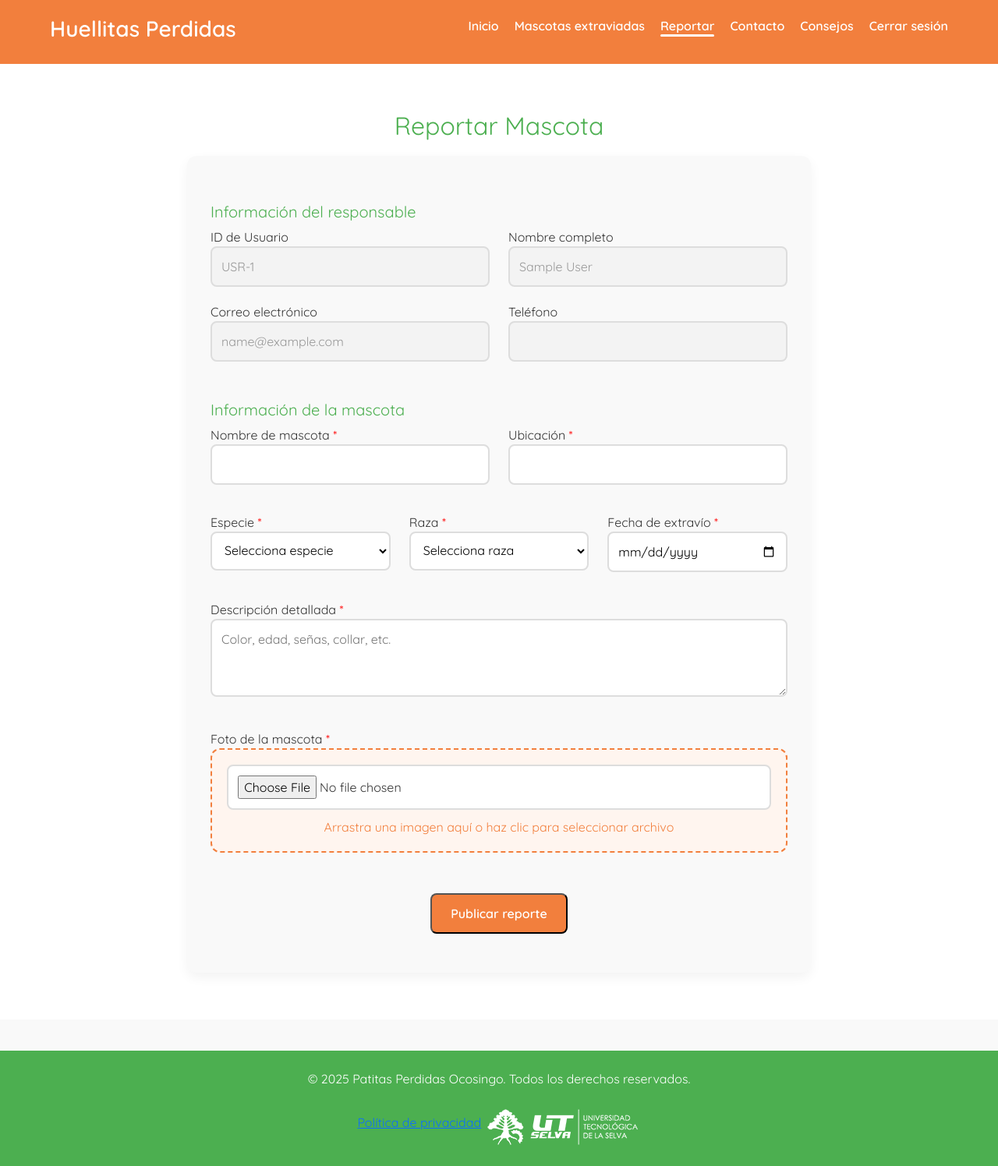
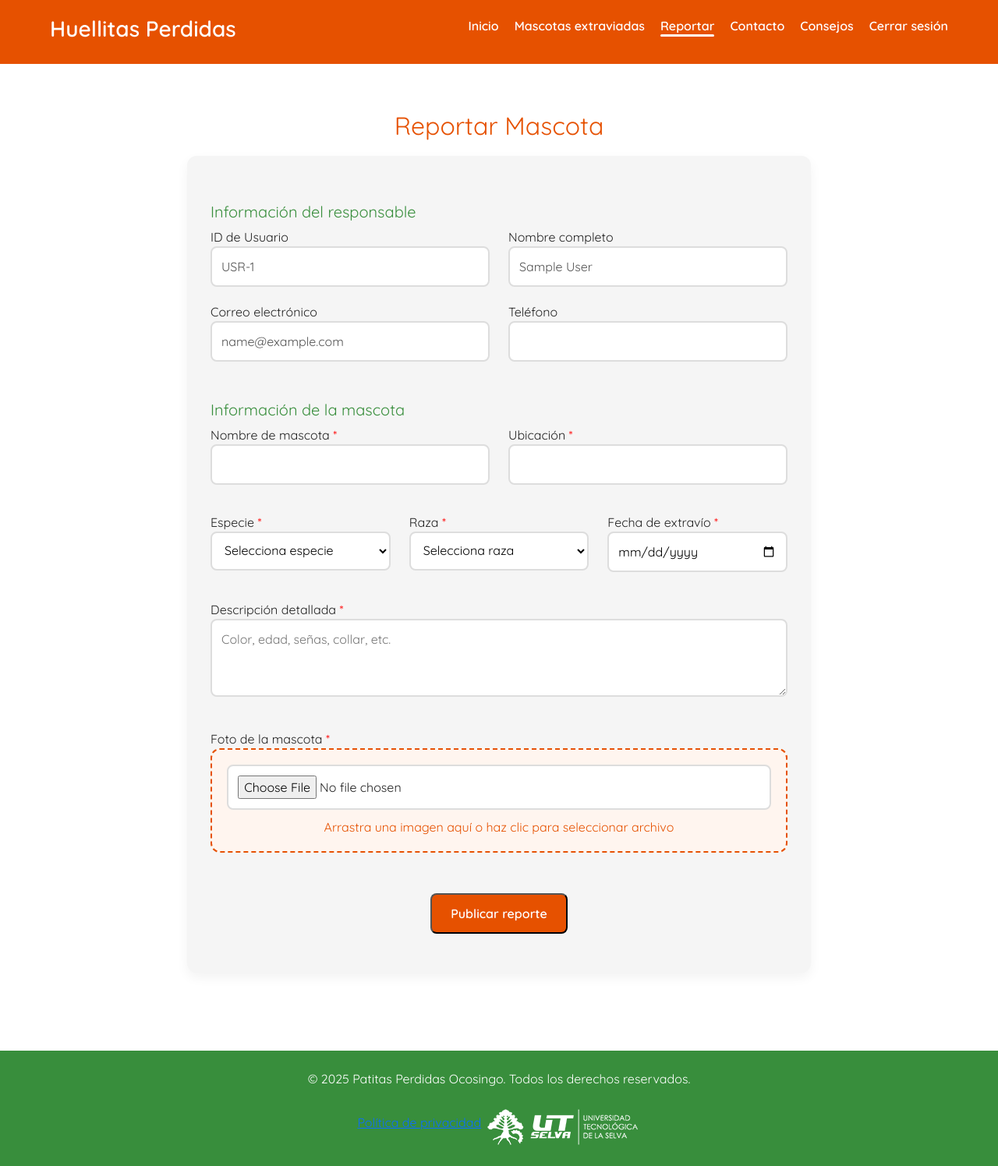
Before and after one commit to VoidedRumble66/HuellitasPerdidasOcosingo, a PHP site: page /publicar.php in a window 1280 px wide. Shown: the whole page at 78% size. Run offline with PHP 8.4, Linux system fonts and the light colour scheme; the visitor is signed in with stand-in values (Sample User, id 1); data that the repository does not hold is empty.

Commit message:
actualizo el proyecto con los colores editados

```diff
--- a/css/estilo.css
+++ b/css/estilo.css
@@ -1,12 +1,30 @@
+:root {
+  --naranja-principal: #E65100;     /* Naranja oscuro accesible */
+  --naranja-acento:    #FFB74D;     /* Naranja pastel/acento */
+  --naranja-hover:     #a14200;     /* Naranja oscuro hover */
+  --verde-principal:   #388E3C;     /* Verde accesible */
+  --verde-hover:       #236023;
+  --fondo-claro:       #FFFFFF;     /* Blanco puro */
+  --fondo-tarjeta:     #F5F5F5;     /* Gris claro para tarjetas/formularios */
+  --gris-oscuro:       #222222;     /* Texto principal */
+  --gris-claro:        #333;
+  --gris-medio:        #444;
+  --gris-input:        #ccc;
+  --gris-input2:       #ddd;
+  --gris-placeholder:  #eee;
+  --gris-disabled:     #f3f3f3;
+  --gris-disabled-text:#999;
+}
+
 /* ============================
    FUENTE Y FONDO GENERAL
 =============================== */
 body {
   font-family: 'Quicksand', sans-serif;
-  background-color: #F9F9F9; /* Blanco humo */
+  background-color: var(--fondo-claro); /* Blanco puro */
   margin: 0;
   padding: 0;
-  color: #333333; /* Texto gris oscuro */
+  color: var(--gris-oscuro); /* Gris muy oscuro, máximo contraste */
 }
 
 /* ============================
@@ -22,9 +40,9 @@ body {
    ENCABEZADO Y NAVEGACIÓN
 =============================== */
 .encabezado {
-  background-color: #F27F3D; /* Naranja coral */
+  background-color: var(--naranja-principal);
   padding: 20px 0;
-  color: white;
+  color: #FFF;
 }
 
 .logo {
@@ -177,7 +193,7 @@ body {
 
 .titulo-seccion {
   font-size: 32px;
-  color: #4CAF50; /* Verde selva */
+  color: var(--naranja-principal);
   margin-bottom: 20px;
 }
 
@@ -209,22 +225,35 @@ body {
 }
 
 .boton {
-  background-color: #F27F3D;
-  color: white;
+  background-color: var(--naranja-principal);
+  color: #FFF;
 }
 
 .boton:hover {
-  background-color: #d4662f;
+  background-color: var(--naranja-hover);
 }
 
 .boton-contorno {
-  border: 2px solid #F27F3D;
-  color: #F27F3D;
+  border: 2px solid var(--naranja-principal);
+  color: var(--naranja-principal);
+  background: #FFF;
 }
 
 .boton-contorno:hover {
-  background-color: #F27F3D;
-  color: white;
+  background-color: var(--naranja-principal);
+  color: #FFF;
+}
+
+/* ============================
+   BOTÓN SECUNDARIO (VERDE)
+=============================== */
+.boton-secundario {
+  background-color: var(--verde-principal);
+  color: #FFF;
+}
+
+.boton-secundario:hover {
+  background-color: var(--verde-hover);
 }
 
 /* ============================
@@ -284,14 +313,14 @@ body {
 .formulario-publicar {
   max-width: 800px;
   margin: 0 auto;
-  background-color: #F9F9F9;
+  background-color: var(--fondo-tarjeta);
   padding: 30px;
   border-radius: 12px;
   box-shadow: 0 6px 15px rgba(0,0,0,0.05);
 }
 
 .formulario-publicar h3 {
-  color: #4CAF50;
+  color: var(--verde-principal);
   margin-top: 30px;
   font-size: 20px;
 }
@@ -445,42 +472,33 @@ select:focus {
     flex-direction: column;
     align-items: flex-start;
   }
-
   .lista-navegacion {
     flex-direction: column;
     gap: 10px;
   }
+  .texto-deslizador h2 { font-size: 28px; }
+  .texto-deslizador p { font-size: 16px; }
+  .imagen-galeria { width: 100%; max-width: 320px; }
+}
 
-  .texto-deslizador h2 {
-    font-size: 28px;
-  }
-
-  .texto-deslizador p {
-    font-size: 16px;
-  }
-
-  .imagen-galeria {
-    width: 100%;
-    max-width: 320px;
-  }
-}
 /* ============================
    PIE DE PÁGINA
 =============================== */
 .footer {
-  background-color: #4CAF50;   /* Verde selva */
+  background-color: var(--verde-principal);
   color: white;
   text-align: center;
   padding: 20px 0;
   margin-top: 40px;
 }
+
 /* ============================
    IMÁGENES UNIFORMES EN TARJETAS
 =============================== */
 .contenedor-imagen-mascota {
   width: 100%;
-  height: 200px;          /* Altura fija */
-  overflow: hidden;       /* Oculta lo que sobresalga */
+  height: 200px; /* Altura fija */
+  overflow: hidden;
   border-top-left-radius: 12px;
   border-top-right-radius: 12px;
 }
@@ -699,9 +639,8 @@ select:focus {
 }
 
 /*SECCION PUBLICAR */
-
 .form-upload {
-  border: 2px dashed #F27F3D;
+  border: 2px dashed var(--naranja-principal);
   border-radius: 12px;
   padding: 1.2em;
   text-align: center;
@@ -710,7 +649,7 @@ select:focus {
   position: relative;
 }
 .upload-msg {
-  color: #F27F3D;
+  color: var(--naranja-principal);
   font-size: 1em;
   margin-top: 0.6em;
 }
@@ -719,10 +658,4 @@ select:focus {
   position: static;
   width: 100%;
   cursor: pointer;
-  margin: 0;
 }
-input[readonly], input[disabled] {
-  background: #f3f3f3;
-  color: #999;
-  cursor: not-allowed;
-}
```
Also changed, not shown: other parts of css/estilo.css (+41 -123 lines), README.md (deleted).
